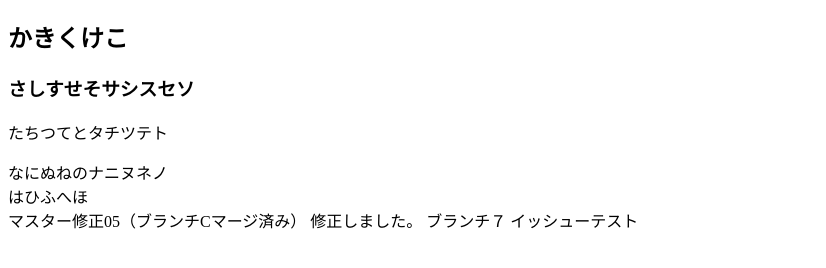
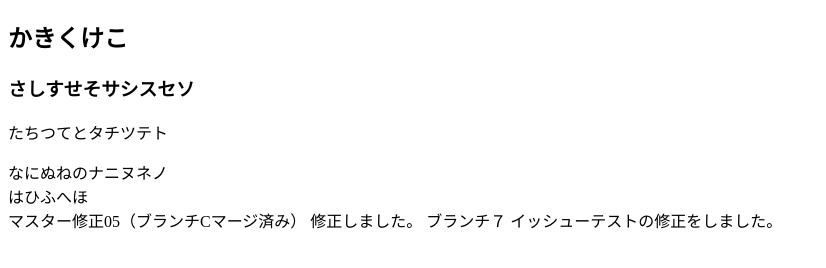
Before and after one commit to Akemiposi/firstTest, a plain HTML site: page index.html in a window 1280 px wide. Shown: the part 70-338 px from the top of the page, without its empty margins (0-826 px from the left). Drawn offline with Linux system fonts and the light colour scheme.

Commit message:
イッシューの修正対応済み

```diff
--- a/index.html
+++ b/index.html
@@ -15,7 +15,7 @@
 マスター修正05（ブランチCマージ済み）
 修正しました。
 ブランチ７
-イッシューテスト
+イッシューテストの修正をしました。
 
 </body>
 </html>
```
